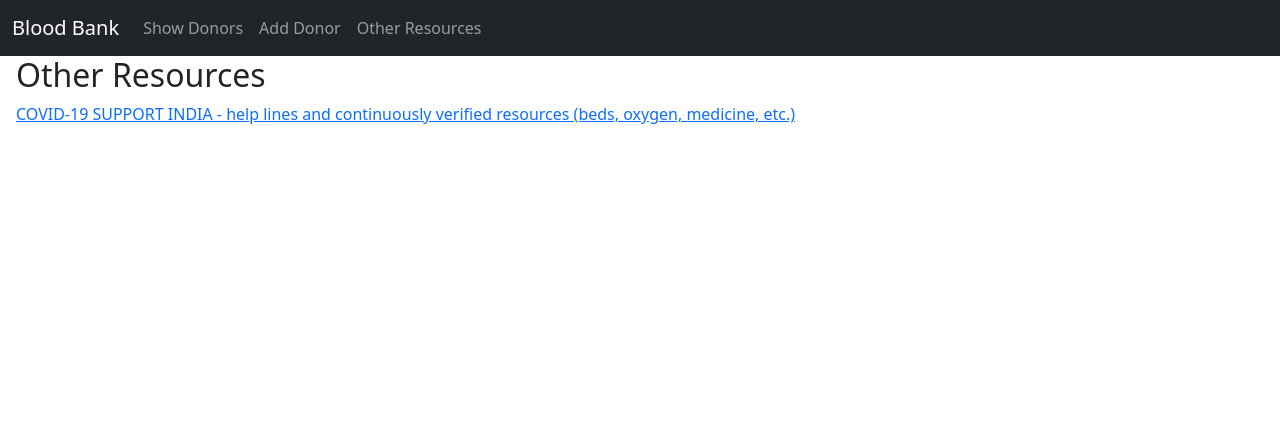
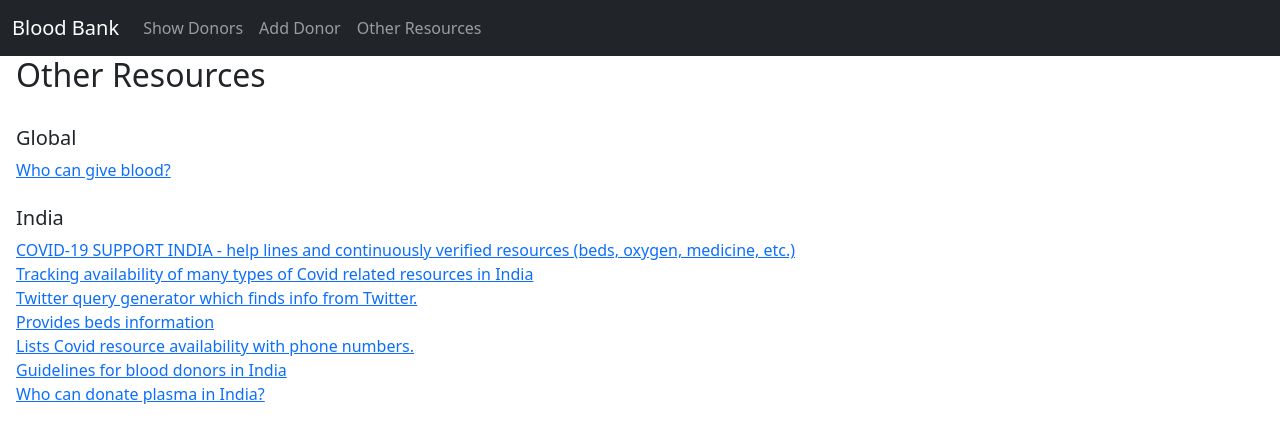
Before and after one commit to ywanika/addressBook, a Flask app: page /otherResources in a window 1280 px wide. Shown: the top 443 px of the page. Run offline with Flask 2, Linux system fonts and the light colour scheme; some libraries are stand-ins or nearby versions.

Commit message:
searches for any string that contains the entered place on search page, addded more resources

```diff
--- a/app.py
+++ b/app.py
@@ -54,14 +54,13 @@ def showData():
             donorTypes=[]
             for donorType in possibleTypes[bloodType]:
                 donorTypes.append({"bloodType":donorType})
-                #db.inventory.find( { $or: [ { quantity: 20 } , { price: 10 } ] } )
 
             name = ""
             people =  {}
             #persons = mongo.db.donors.find({"bloodType":bloodType, "zipcode": zipcode})
-            persons = mongo.db.donors.aggregate([ {"$match": { "$or": donorTypes , "place": {"$in":[place]}, "confirmed": True}}, {"$sample":{ "size": 10 }} ])
+            persons = mongo.db.donors.aggregate([ {"$match": { "$or": donorTypes , "place": {"$regex": place}, "confirmed": True}}, {"$sample":{ "size": 10 }} ])
             if button == "Search Plasma Donors":
-                persons = mongo.db.donors.aggregate([ {"$match":{"$or": donorTypes, "place": {"$in":[place]}, "confirmed": True, "plasma": True}}, {"$sample":{ "size": 10 }} ])
+                persons = mongo.db.donors.aggregate([ {"$match":{"$or": donorTypes, "place": {"$regex": place}, "confirmed": True, "plasma": True}}, {"$sample":{ "size": 10 }} ])
             #print(persons)
             for person in persons:
                 if "name" in person:
@@ -100,7 +99,7 @@ def add():
         else:
             flash("Please agree to terms and conditions if you wish to register", "danger")
             return redirect ("/add")
-        if (phone == "" or place == "" or bloodType == ""):
+        if (phone == "" or place == "" or bloodType == "" or area_code == "" or area_code == "+"):
             flash("Please fill in all fields", "danger")
             return redirect ("/add")
         elif not (re.search(regex_email, email)):
@@ -191,13 +190,8 @@ if __name__ == "__main__":
     app.run(debug=True)
 
 
-"""up to 3 sarch agains, after have to wait 10 min, info icon, contains/in in mongo($in), city/state/country validation java, type of phone # (area code, adding the +1/+91), have ppl check spam (what if I didn't get the email), """
+"""up to 3 sarch agains, after have to wait 10 min, info icon, contains/in in mongo($in) ✅ , city/state/country validation java 🆗, +1/+91, have ppl check spam (what if I didn't get the email), """
 #remove debug, change recieving email
 """make the email prettier, vaccination info"""
 """confirm email to delete user"""
 """dlib library, password should not have .strip"""
-
-"""https://covidwin.in/               Tracking availability of many types of Covid related resources.
-https://covid19-twitter.in/    Twitter query generator which finds info from Twitter.
-https://covid19.neera.ai/      Provides beds information
-https://covidfightclub.org/   Lists Covid resource availability with phone numbers."""
--- a/templates/otherResources.html
+++ b/templates/otherResources.html
@@ -4,7 +4,32 @@
 
 <h2>Other Resources</h2>
 
+<br>
+
+<h5>Global</h5>
+<a href="https://www.who.int/campaigns/world-blood-donor-day/2018/who-can-give-blood">Who can give blood?</a>
+
+<br><br>
+
+<h5>India</h5>
 <a href="https://linktr.ee/COVID19support.India">COVID-19 SUPPORT INDIA - help lines and continuously verified resources (beds, oxygen, medicine, etc.) </a>
+<br>
+<a href="https://covidwin.in/ ">Tracking availability of many types of Covid related resources in India</a>
+<br>
+<a href="https://covid19-twitter.in/">Twitter query generator which finds info from Twitter. </a>
+<br>
+<a href="https://covid19.neera.ai/ ">Provides beds information</a>
+<br>
+<a href="https://covidfightclub.org/">Lists Covid resource availability with phone numbers.</a>
+<br>
+<a href="https://www.indianredcross.org/ircs/program/BloodBank">Guidelines for blood donors in India</a>
+<br>
+<a href="https://indianexpress.com/article/lifestyle/health/how-often-can-you-donate-plasma-7291597/">Who can donate plasma in India?</a>
 
 
 {% endblock %}
+
+"""https://covidwin.in/               Tracking availability of many types of Covid related resources.
+https://covid19-twitter.in/    Twitter query generator which finds info from Twitter.
+https://covid19.neera.ai/      Provides beds information
+https://covidfightclub.org/   Lists Covid resource availability with phone numbers."""
```
Also changed, not shown: templates/showData.html (+9 -3 lines).
